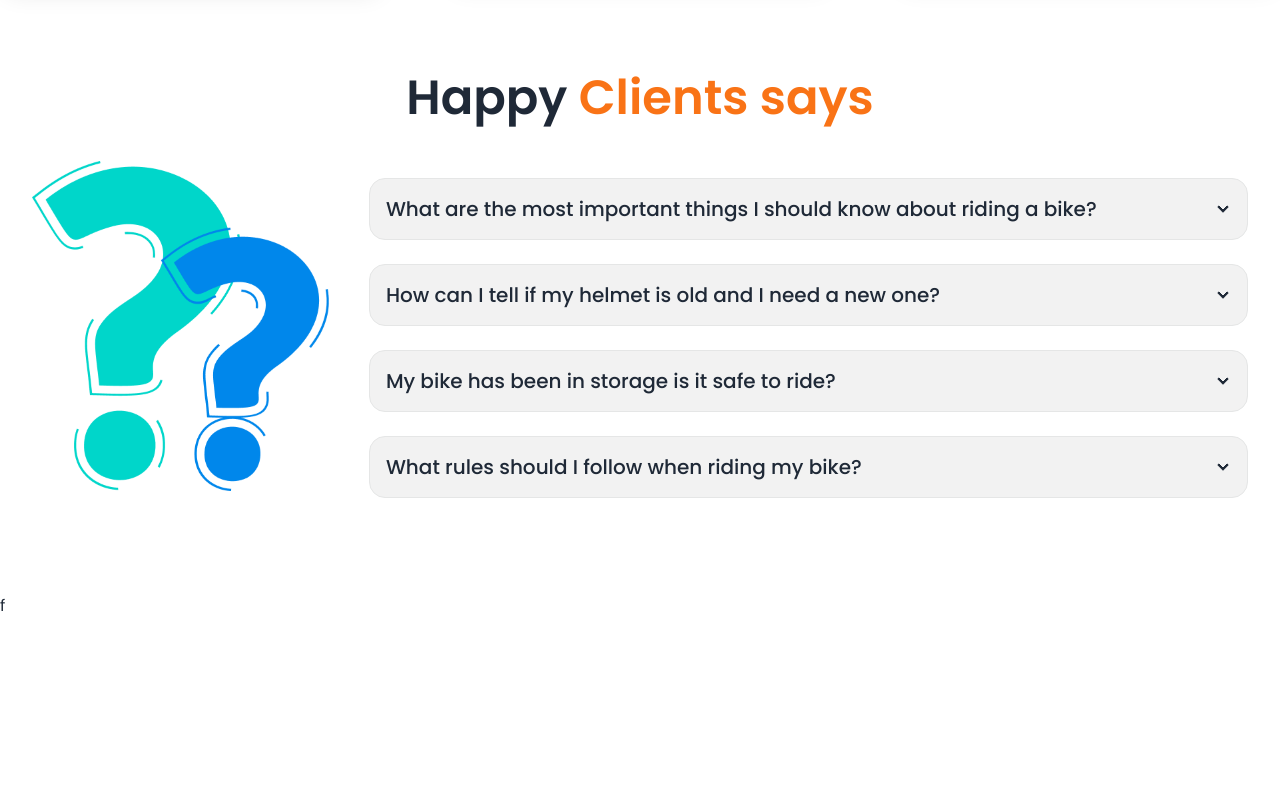
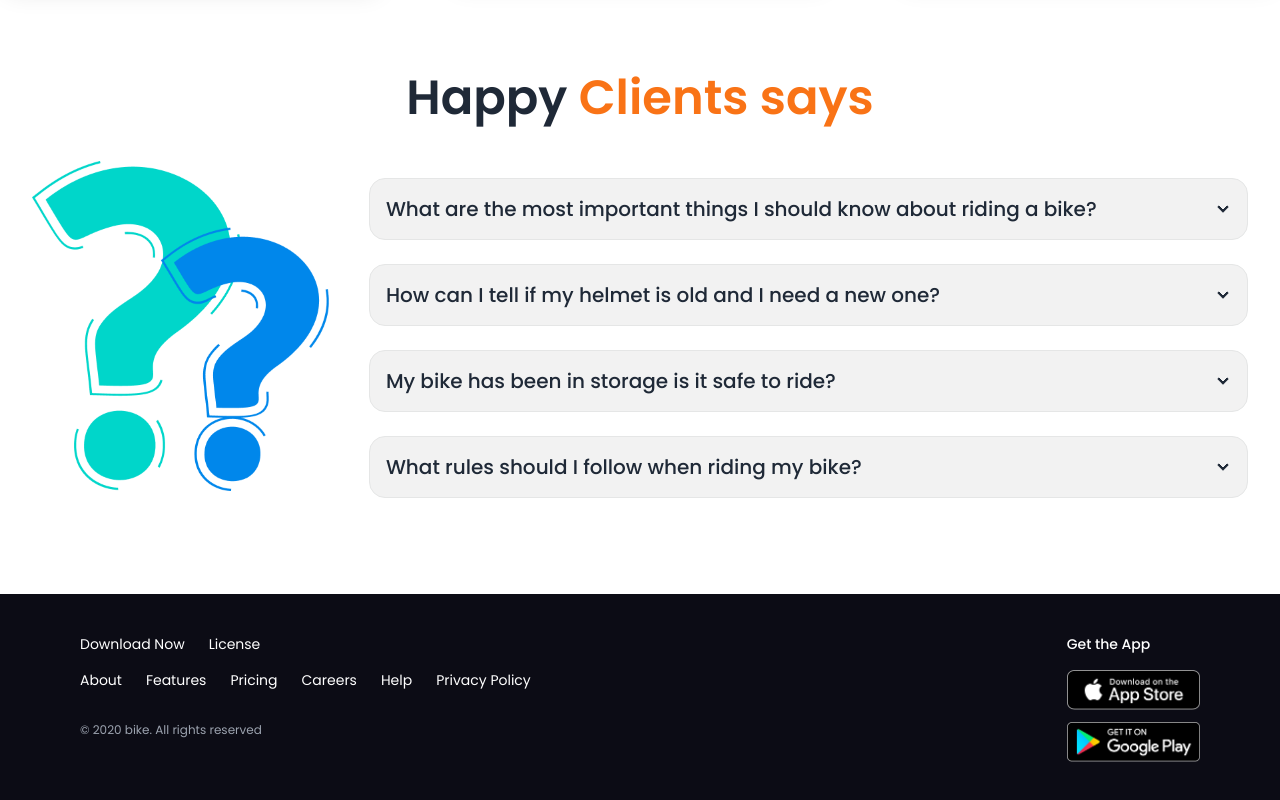
Before and after one commit to EbnulAhsan/Biker-zone, a plain HTML site: page index.html in a window 1280 px wide. Shown: the part 2835-3635 px from the top of the page. Before the commit the page ends 3453 px from the top, so only its background shows below. Drawn offline with nearby package versions, Linux system fonts and the light colour scheme.

Commit message:
footer section done

```diff
--- a/index.html
+++ b/index.html
@@ -494,10 +494,46 @@
 
     </main>
 
-    <!-- footer section --> f
+    <!-- footer section -->
 
-    <footer>
+    <footer class="bg-[#0C0C15] text-white py-10 px-6 md:px-20">
+        <div class="flex flex-col md:flex-row justify-between items-start gap-8">
 
+            <!-- Left section Links -->
+            <div class="flex flex-col gap-4 text-sm">
+
+                <!-- First Line -->
+                <div class="flex gap-6">
+                    <a href="#">Download Now</a>
+                    <a href="#">License</a>
+                </div>
+
+                <!-- Second Line -->
+                <div class="flex flex-wrap gap-6">
+                    <a href="#">About</a>
+                    <a href="#">Features</a>
+                    <a href="#">Pricing</a>
+                    <a href="#">Careers</a>
+                    <a href="#">Help</a>
+                    <a href="#">Privacy Policy</a>
+                </div>
+
+                <!-- Footer Text -->
+                <p class="text-xs text-gray-400 mt-4">© 2020 bike. All rights reserved</p>
+
+            </div>
+
+
+            <!-- Right section: App buttons -->
+            <div>
+                <p class="mb-4 text-sm font-medium">Get the App</p>
+                <div class="flex flex-col gap-3">
+                    <a href="#"><img src="images/others/ios.png" alt="" class="h-10"></a>
+                    <a href="#"><img src="images/others/android.png" alt="" class="h-10"></a>
+                </div>
+            </div>
+
+        </div>
     </footer>
 
 
```
